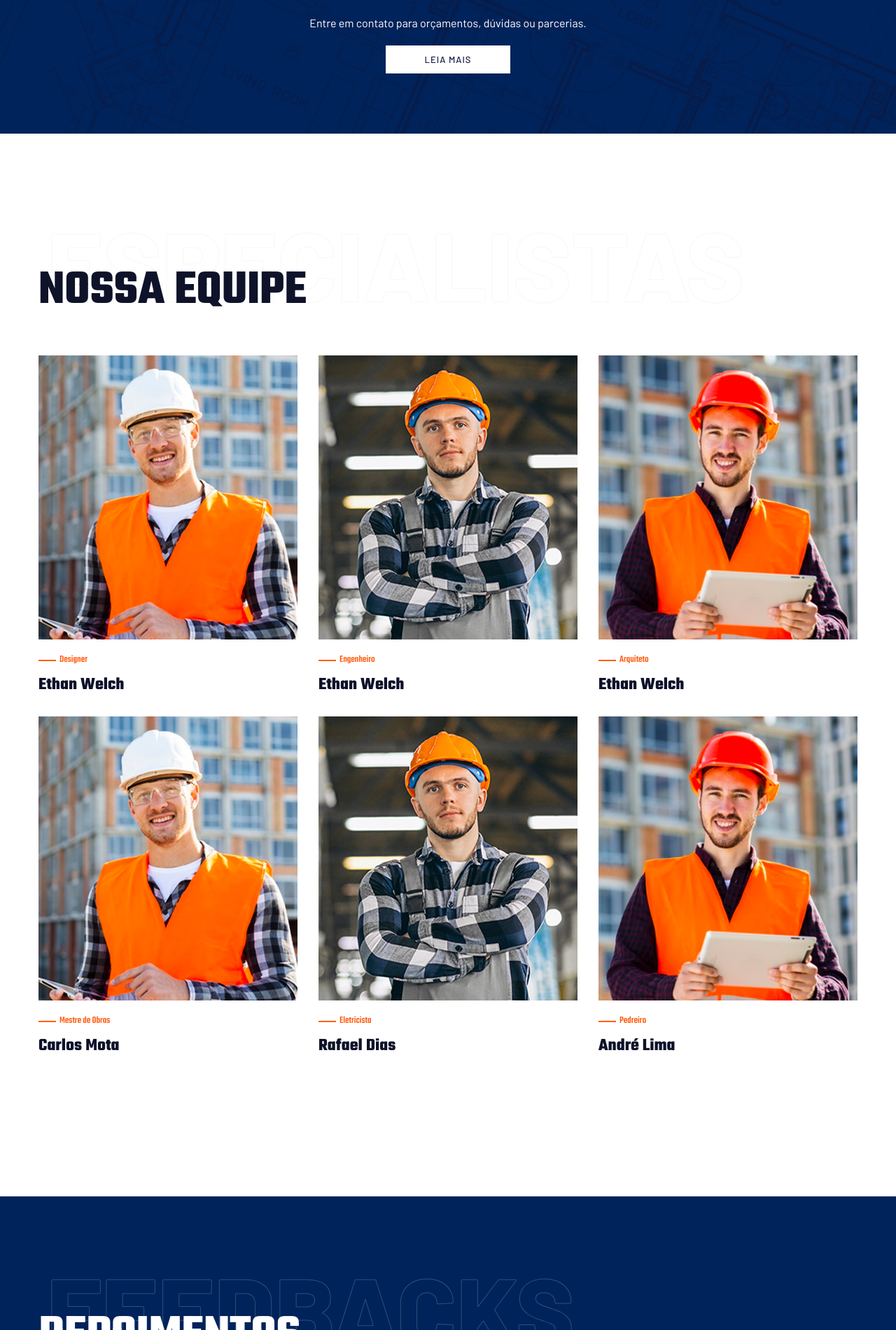
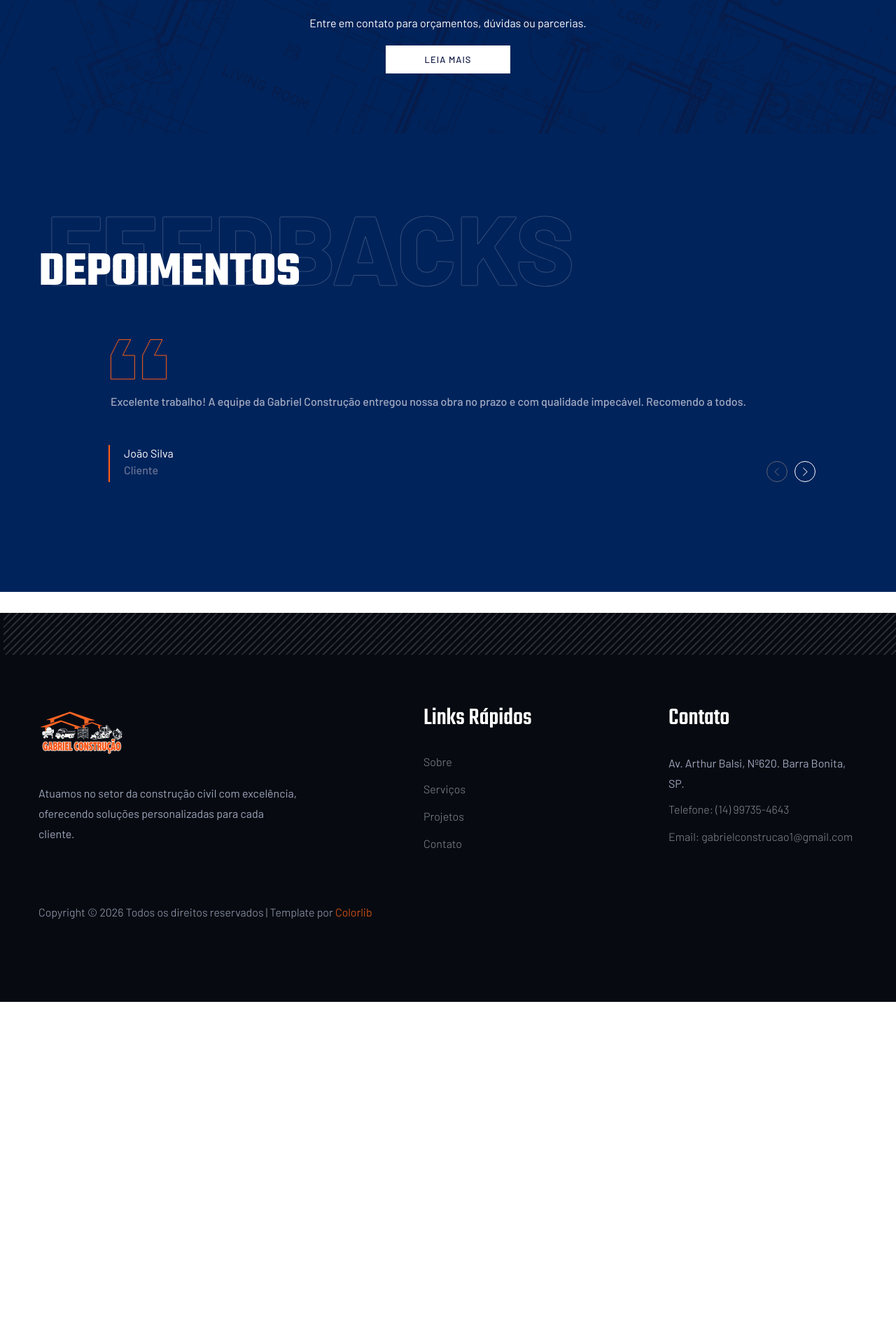
Before and after one commit to matheusf21/TCC-GC, an ASP.NET Core app: page / in a window 1280 px wide. Shown: the part 4599-6500 px from the top of the page at 70% size. After the commit the page ends 6031 px from the top, so only its background shows below. Run offline with ASP.NET Core 8, Linux system fonts and the light colour scheme; some libraries are stand-ins or nearby versions.

Commit message:
fazendo ajustes no front

```diff
--- a/GabrielConstrucaoMVC/Views/Home/index.cshtml
+++ b/GabrielConstrucaoMVC/Views/Home/index.cshtml
@@ -127,7 +127,7 @@
                             <p>Com anos de experiência no mercado, atuamos em obras residenciais, comerciais e industriais,
                                 sempre com compromisso e transparência. Conte com a gente para transformar seus planos em
                                 realidade.</p>
-                                <a href="/Home/Contact" class="btn red-btn2">leia mais</a>
+                                <a href="/Home/About" class="btn red-btn2">Leia mais</a>
                             </div>
                         </div>
                         <div class="right-content">
@@ -231,96 +231,7 @@
                     </section>
                     <!-- contact with us End-->
 
-                    <!-- Team Start -->
-                    <div class="team-area section-padding30">
-                        <div class="container">
-                            <div class="row">
-                                <div class="col-xl-12">
-                                    <div class="section-tittle section-tittle5 mb-50">
-                                        <div class="front-text">
-                                            <h2 class="">Nossa equipe</h2>
-                                        </div>
-                                        <span class="back-text">Especialistas</span>
-                                    </div>
-                                </div>
-                            </div>
-                            <div class="row">
-                                <!-- Membro 1 -->
-                                <div class="col-xl-4 col-lg-4 col-md-6 col-sm-">
-                                    <div class="single-team mb-30">
-                                        <div class="team-img">
-                                            <img src="/assets/img/team/team1.png" alt="Designer">
-                                        </div>
-                                        <div class="team-caption">
-                                            <span>Designer</span>
-                                            <h3>Ethan Welch</h3>
-                                        </div>
-                                    </div>
-                                </div>
-                                <!-- Membro 2 -->
-                                <div class="col-xl-4 col-lg-4 col-md-6 col-sm-">
-                                    <div class="single-team mb-30">
-                                        <div class="team-img">
-                                            <img src="/assets/img/team/team2.png" alt="Engenheiro">
-                                        </div>
-                                        <div class="team-caption">
-                                            <span>Engenheiro</span>
-                                            <h3>Ethan Welch</h3>
-                                        </div>
-                                    </div>
-                                </div>
-                                <!-- Membro 3 -->
-                                <div class="col-xl-4 col-lg-4 col-md-6 col-sm-">
-                                    <div class="single-team mb-30">
-                                        <div class="team-img">
-                                            <img src="/assets/img/team/team3.png" alt="Arquiteto">
-                                        </div>
-                                        <div class="team-caption">
-                                            <span>Arquiteto</span>
-                                            <h3>Ethan Welch</h3>
-                                        </div>
-                                    </div>
-                                </div>
-                                <!-- Membro 4 (novo) -->
-                                <div class="col-xl-4 col-lg-4 col-md-6 col-sm-">
-                                    <div class="single-team mb-30">
-                                        <div class="team-img">
-                                            <img src="/assets/img/team/team1.png" alt="Mestre de Obras">
-                                        </div>
-                                        <div class="team-caption">
-                                            <span>Mestre de Obras</span>
-                                            <h3>Carlos Mota</h3>
-                                        </div>
-                                    </div>
-                                </div>
-                                <!-- Membro 5 (novo) -->
-                                <div class="col-xl-4 col-lg-4 col-md-6 col-sm-">
-                                    <div class="single-team mb-30">
-                                        <div class="team-img">
-                                            <img src="/assets/img/team/team2.png" alt="Eletricista">
-                                        </div>
-                                        <div class="team-caption">
-                                            <span>Eletricista</span>
-                                            <h3>Rafael Dias</h3>
-                                        </div>
-                                    </div>
-                                </div>
-                                <!-- Membro 6 (novo) -->
-                                <div class="col-xl-4 col-lg-4 col-md-6 col-sm-">
-                                    <div class="single-team mb-30">
-                                        <div class="team-img">
-                                            <img src="/assets/img/team/team3.png" alt="Pedreiro">
-                                        </div>
-                                        <div class="team-caption">
-                                            <span>Pedreiro</span>
-                                            <h3>André Lima</h3>
-                                        </div>
-                                    </div>
-                                </div>
-                            </div>
-                        </div>
-                    </div>
-                    <!-- Team End -->
+
 
                     <!-- Testimonial Start -->
                     <div class="testimonial-area t-bg testimonial-padding">
```
